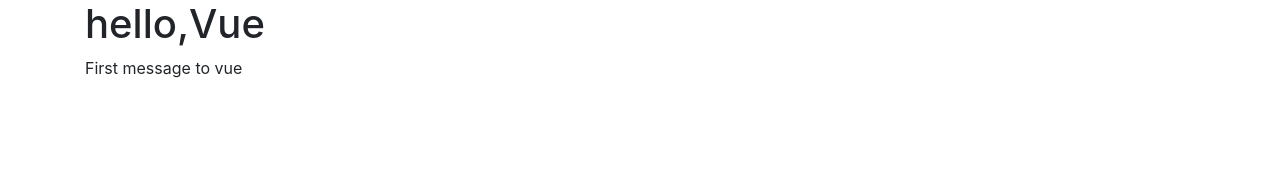
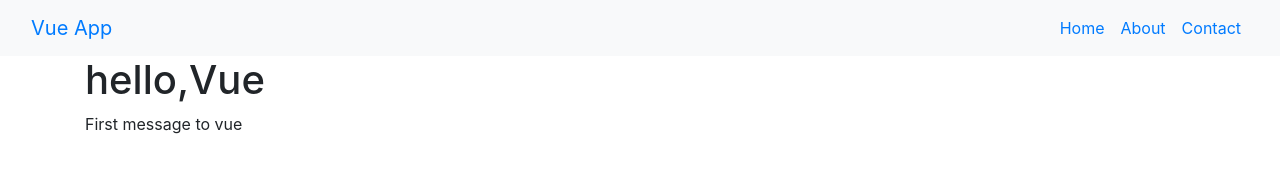
Before and after one commit to dennoh-mzoefu/vue-project, a plain HTML site: page index.html in a window 1280 px wide. Drawn offline with nearby package versions, Linux system fonts and the light colour scheme.

Commit message:
looping nav items

```diff
--- a/index.html
+++ b/index.html
@@ -9,11 +9,29 @@
     <title>Document</title>
 </head>
 <body>
+    <!-- navbar section using bootstrap -->
+    <nav class="navbar navbar-expand-lg mavbar-light bg-light">
+        <div class="container-fluid">
+            <a class="navbar-brand" href="#">Vue App</a>
+            <ul class="navbar-nav me-automb-2 mb-lg-0">
+                <li v-for="link in links" class="nav-item">
+                    <a class="nav-link" aria-current="page" href="#">{{link}}</a>
+                </li>
+            </ul>
+            </div>
+    </nav>
     <div id="content" class="container">
         <h1>{{header}}</h1>
         <p>{{message}}</p>
     </div>
     <script>
+        Vue.createApp({
+            data(){
+                return{
+                    links:['Home', 'About','Contact']
+                }
+            },
+        }).mount('nav')
         Vue.createApp({
             data(){
                 return{
```
